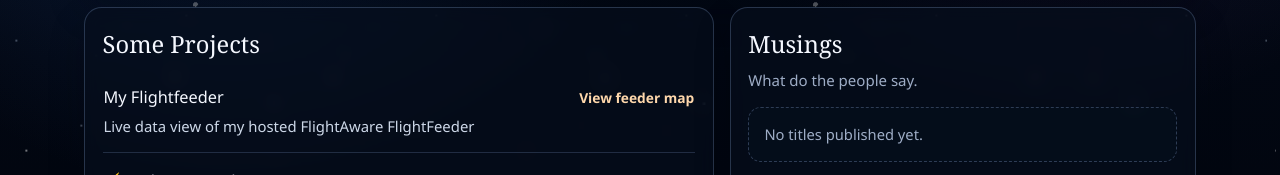
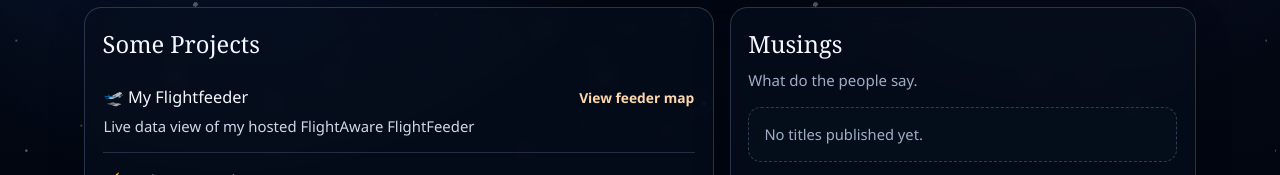
Before and after one commit to Libetti/tooch-town, a SvelteKit app: page / in a window 1280 px wide. Shown: the part 406-581 px from the top of the page. Built offline with nearby package versions, Linux system fonts and the light colour scheme; no server answers.

Commit message:
Add icon to my flightfeeder

```diff
--- a/src/routes/+page.svelte
+++ b/src/routes/+page.svelte
@@ -201,7 +201,7 @@
 
 	const projects = [
 		{
-			name: 'My Flightfeeder',
+			name: '🛫 My Flightfeeder',
 			description: 'Live data view of my hosted FlightAware FlightFeeder',
 			href: '/feeder',
 			label: 'View feeder map'
```
